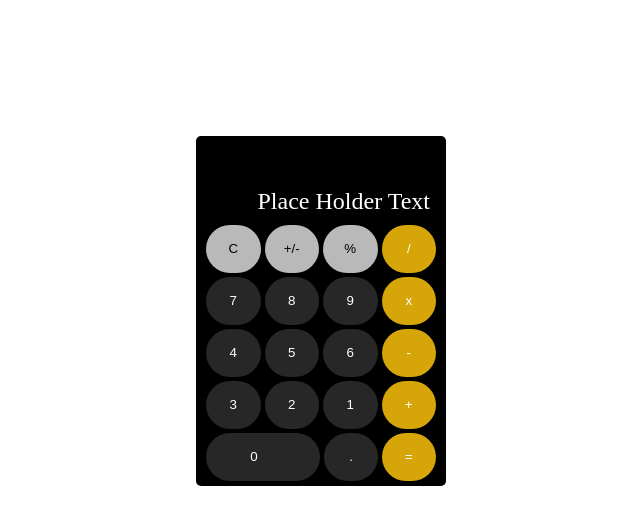
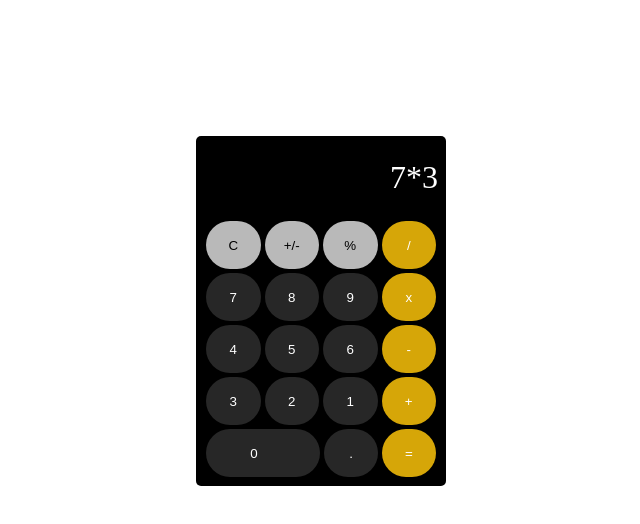
Before and after one commit to Hagnap/iphone-calculator-recreation, a plain HTML site: page index.html in a window 1280 px wide. Shown: the whole page, without its empty margins (319-959 px from the left). Drawn offline with Linux system fonts and the light colour scheme.

Commit message:
Adjust margins of output section

```diff
--- a/index.html
+++ b/index.html
@@ -11,7 +11,7 @@
 <body>
     <div class="calculator">
         <div class="output-section">
-            <p id="output-text">Place Holder Text</p>
+            <p id="output-text">7*3</p>
         </div>
 
         <div class="input-section">
--- a/style.css
+++ b/style.css
@@ -28,21 +28,19 @@ button {
 }
 
 .output-section {
-    margin-bottom: 0px;
 }
 
 #output-text {
     color: white;
-    font-size: 24px;
+    font-size: 32px;
     text-align: right;
-    margin: 64px 8px;
-    margin-bottom: 0px;
-    padding-right: 8px;
+    padding: 0px 8px;
+    margin-bottom: 4px;
+    height: 40px;
 }
 
 .grid {
     margin: 16px 8px;
-    margin-top: 8px;
 }
 
 .row1,
```
